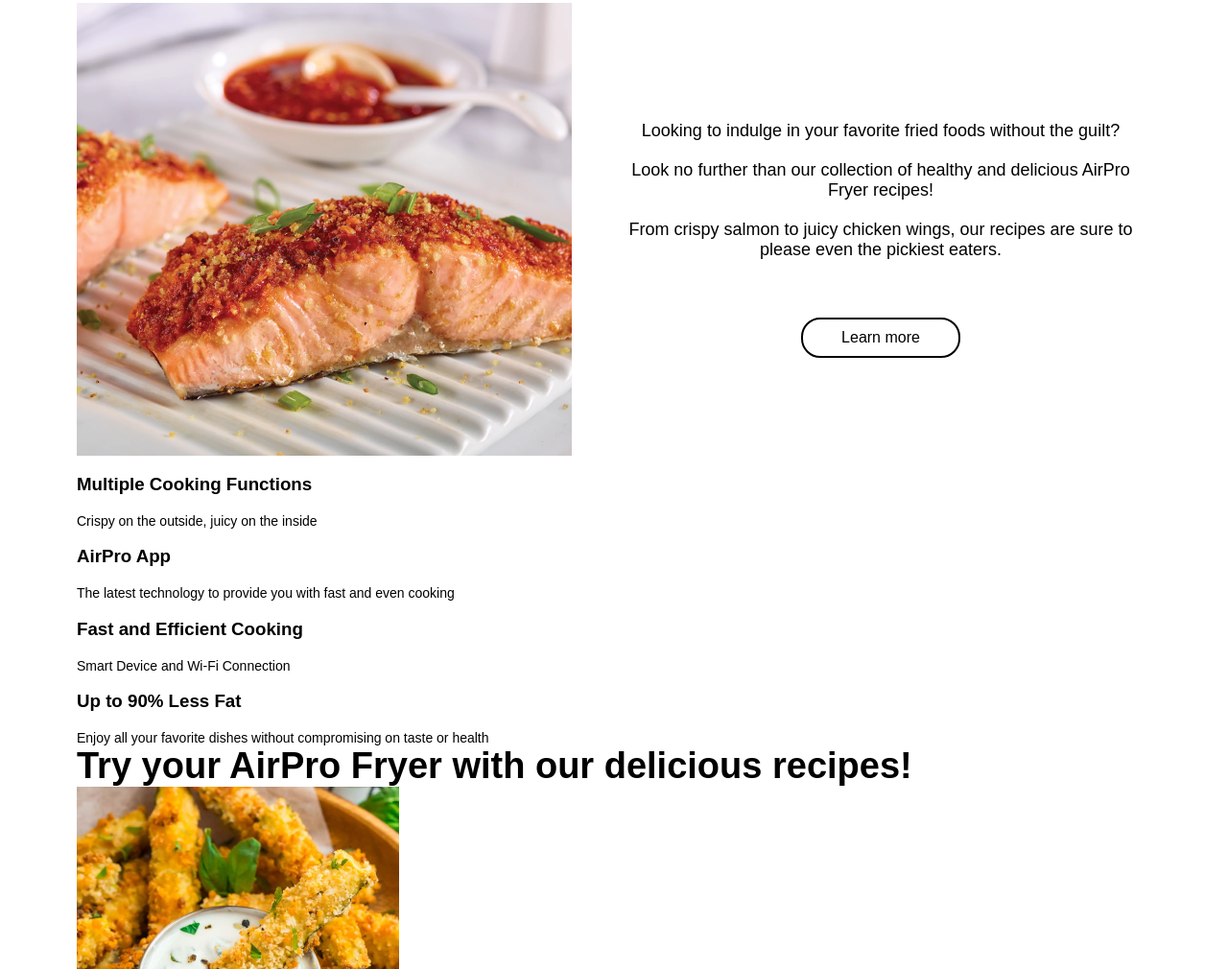
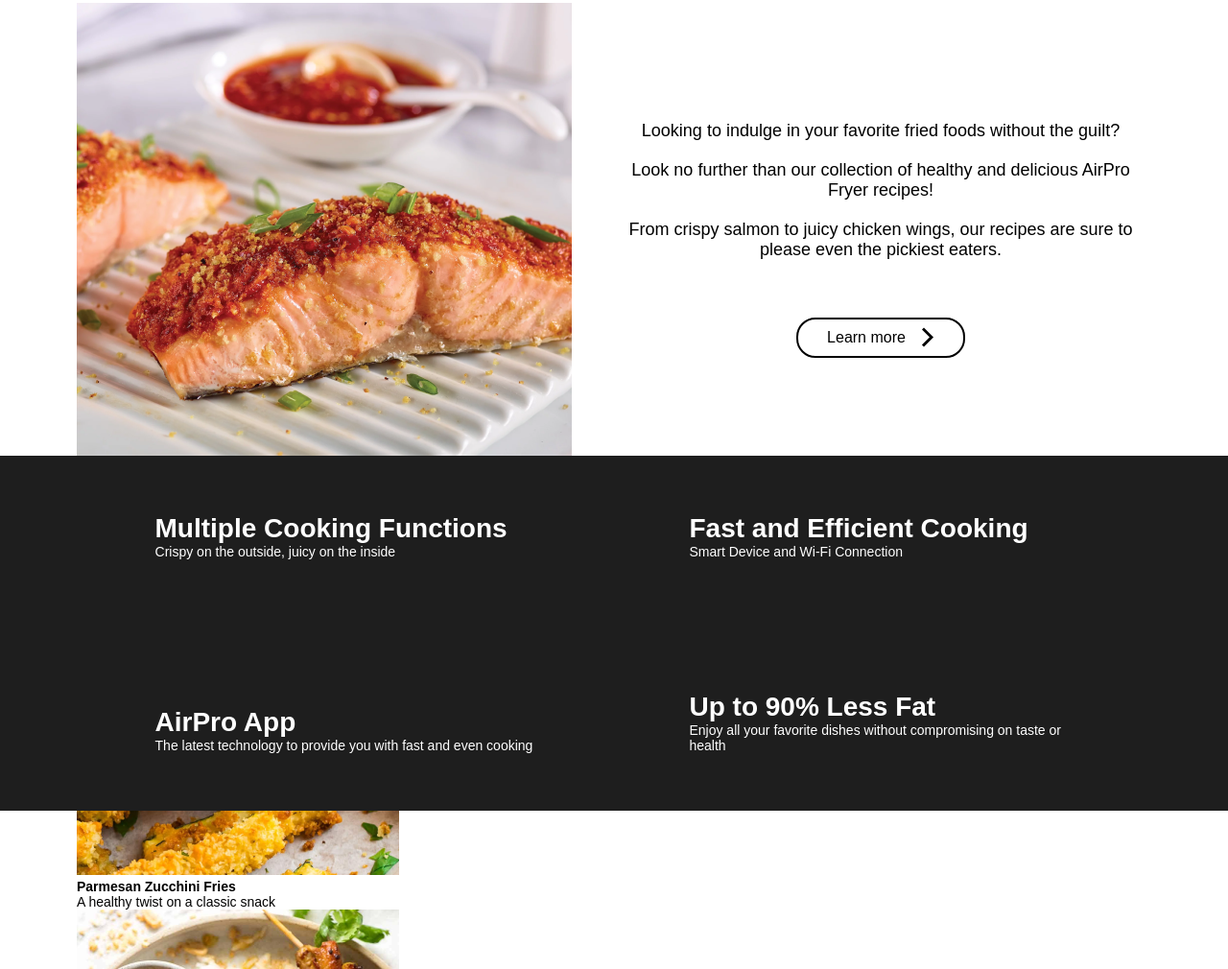
Before and after one commit to spd-master-web/landing-page-chiarabonzano, a plain HTML site: page index.html in a window 1280 px wide. Shown: the part 850-1860 px from the top of the page at 96% size. Drawn offline with Linux system fonts and the light colour scheme.

Commit message:
css: main > features (no icons)

```diff
--- a/index.html
+++ b/index.html
@@ -52,21 +52,21 @@
     </div>
     <section class="features">
       <div class="features-wrapper">
-        <article class="feature-item">
+        <article class="feature-item cooking">
           <h3>Multiple Cooking Functions</h3>
           <p>Crispy on the outside, juicy on the inside</p>
         </article>
-        <article class="feature-item">
+        <article class="feature-item app">
           <h3>AirPro App</h3>
           <p>The latest technology to provide you with fast and even cooking</p>
         </article>
       </div>
-      <div class="features-wrapper">
+      <div class="features-wrapper wifi">
         <article class="feature-item">
           <h3>Fast and Efficient Cooking</h3>
           <p>Smart Device and Wi-Fi Connection</p>
         </article>
-        <article class="feature-item">
+        <article class="feature-item heart">
           <h3>Up to 90% Less Fat</h3>
           <p>Enjoy all your favorite dishes without compromising on taste or health</p>
         </article>
--- a/styles.css
+++ b/styles.css
@@ -17,6 +17,12 @@
   margin: 0;
 
   font-size: 38px;
+}
+
+h3 {
+  margin: 0;
+
+  font-size: 28px;
 }
 
 p {
@@ -167,7 +173,7 @@
 
 .learn-more-btn {
   margin-top: 60px;
-  padding: 10px 40px;
+  padding: 10px 60px 10px 30px;
 
   display: inline-block;
 
@@ -175,4 +181,38 @@
   color: #000;
   border-radius: 20px;
   border: 2px solid #000;
+
+  background-image: url(img/arrow-icon.png);
+  background-repeat: no-repeat;
+  background-position: center right 30px;
 }
+
+/* FEATURES */
+
+.features {
+  padding: 60px 80px;
+
+  position: absolute;
+  left: 0;
+  display: flex;
+  justify-content: space-around;
+
+  background-color: #1e1e1e;
+  width: 100vw;
+}
+
+.features-wrapper {
+  max-width: 400px;
+  min-height: 250px;
+  display: flex;
+  flex-direction: column;
+  justify-content: space-between;
+}
+
+.feature-item > h3 {
+  color: #fff;
+}
+
+.feature-item > p {
+  color: #fff;
+}
```
